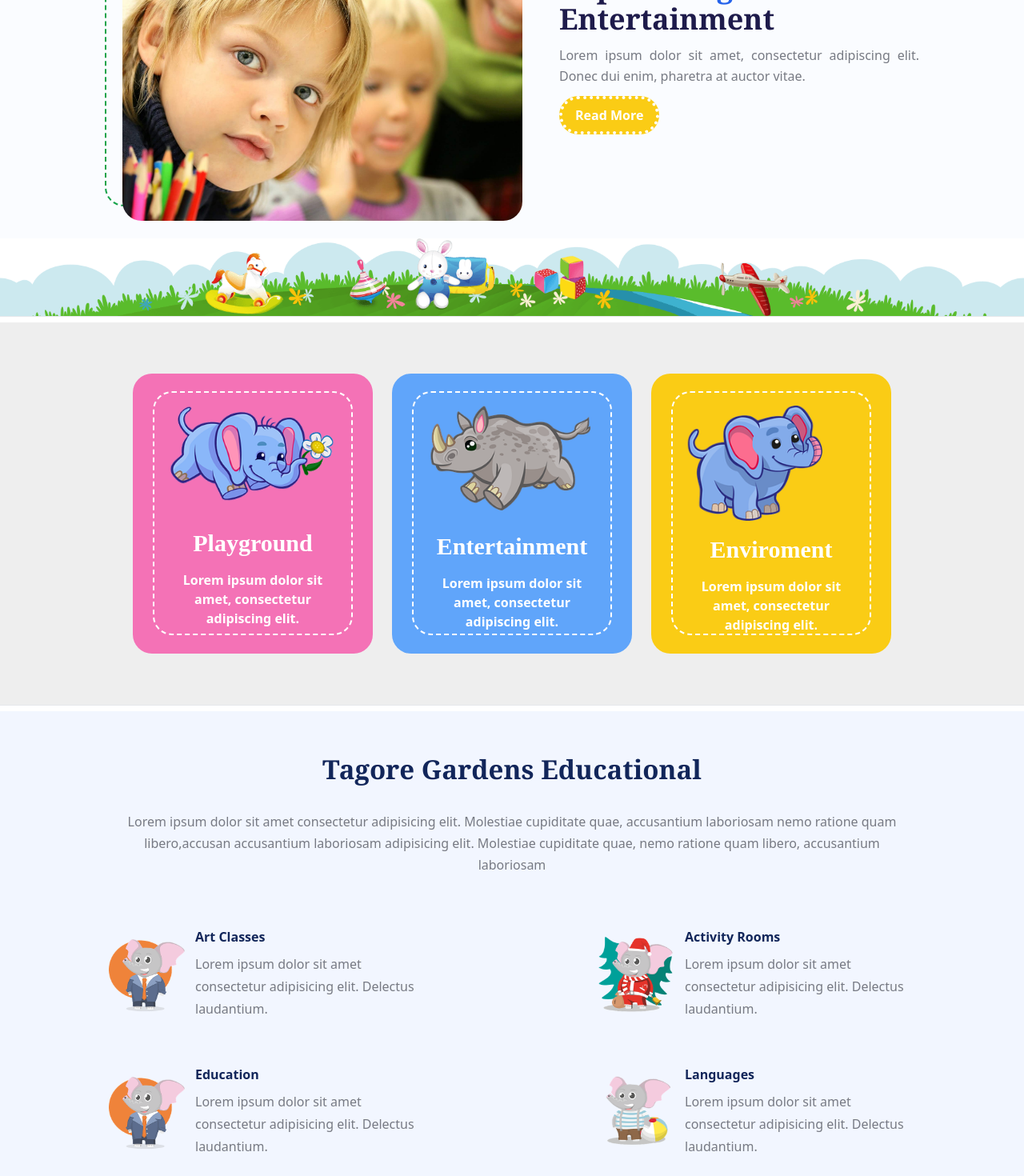
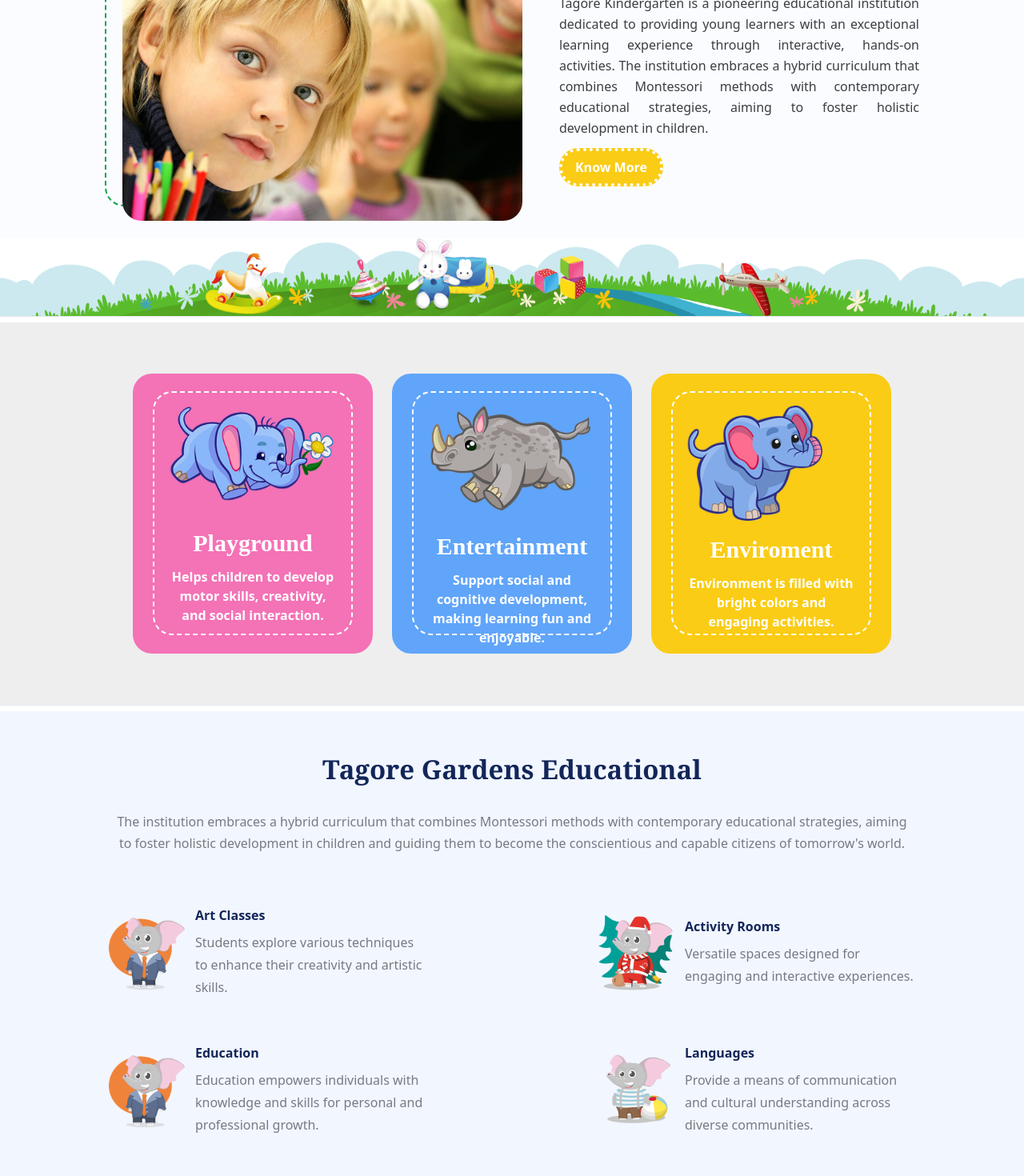
Before and after one commit to PranavPradeep390/Edu-Web, a React (Create React App) app: page / in a window 1280 px wide. Shown: the part 940-2410 px from the top of the page at 80% size. Built offline with nearby package versions, Linux system fonts and the light colour scheme; no server answers.

Commit message:
finalupdatev1

```diff
--- a/src/Components/ExpertTeachers.jsx
+++ b/src/Components/ExpertTeachers.jsx
@@ -8,8 +8,8 @@ function ExpertTeachers() {
     <div>
          <div className='md:px-36 px-10'>
   <div className='flex flex-col justify-center items-center'>
-    <h1 className=' text-center sm:text-left text-4xl mb-5 mt-9 text-[#12265a] font-semibold font-serif'>Expert Teacher</h1>
-    <p className="text-[#777a83] px-36 text-center mb-10 hidden lg:block">Expert teachers possess a deep understanding of their subject matter and pedagogy, allowing them to effectively communicate complex concepts to students. They are adept at identifying individual student needs and tailoring their teaching strategies accordingly.</p>
+    <h1 className=' text-center sm:text-left text-4xl mb-5 mt-9 text-[#12265a] font-semibold font-serif'>Expert Teachers</h1>
+    <p className="text-[#777a83]  text-center mb-10 hidden lg:block">Kindergarten expert teachers are skilled professionals dedicated to early childhood education. They create nurturing and stimulating environments, using their expertise to foster children's cognitive, social, and emotional development. Their specialized training enables them to design engaging activities that promote learning through play and exploration.</p>
     </div>
   <Card2/>
   </div>
--- a/src/Components/Footer.jsx
+++ b/src/Components/Footer.jsx
@@ -19,33 +19,20 @@ function Footer() {
     };
   return (
     <>
-   <div className='bg-slate-100 w-full' style={{backgroundImage:'")',backgroundSize:"cover"}}>
-        {/* <div className=' flex flex-wrap items-center justify-around pt-5 pb-5'>
-              <div className='text-center p-3'>
-                <h1 className='text-[#12265a] ' style={{fontWeight:"bold",fontSize:"30px"}}>Sign Up Our Newsletter</h1>
-                <p className='mt-2'>We Offer An Informative Monthly Technology Newsletter - Check It Out.</p>
+   <div className='bg-slate-100 w-full'>
+
+        <hr style={{color:"black"}}/>
+        <div className='flex flex-wrap ps-10 md:ps-40 pe-10 pt-10 w-full'>
+
+              <div className=' w-full sm:w-1/2 lg:w-1/4 mb-4 p-3 mx-auto ' style={{lineHeight:"1.7rem"}}>
+                <div>
+                  <p className='capitalize text-2xl font-semibold text-[#12265a] font-serif'>Tagore kindergarten </p>
+                  <p className='text-justify mt-2 text-base font-medium text-[#12265a] font-serif'>Where every day is an adventure in learning.</p>
                 </div>
-
-              <div className='ps-8 flex flex-wrap items-center'>
-                <input className='mb-2 mt-2 lg:mb-0 lg:mt-0'  type="text" placeholder=' Enter Your Email' style={{width:"240px",height:"36px",outline:"none"}} />
-
-                <Button variant="contained" className='w-60
-                sm:max-w-14'>Subscribe</Button>
-
                 </div>
 
 
-        </div>  */}
-        <hr style={{color:"black"}}/>
-        <div className='flex flex-wrap ps-10 md:ps-40 pe-10 pt-10 w-full '>
-              <div className=' w-full sm:w-1/2 lg:w-1/4 mb-4 p-3 mx-auto' style={{lineHeight:"1.7rem"}}>
-                <p className='capitalize text-2xl font-semibold text-[#12265a] font-serif'>tagore gardens</p>
-                <p className='text-justify text-[#444547] mb-2'>Lorem ipsum dolor sit, consectetur adipiscing elit, sed eiusmod tempor incididunt ut labore et dolore magna.</p>
-                <FacebookIcon style={{color:"blue",fontSize:"26px"}}/>
-                <WhatsAppIcon style={{color:"blue",fontSize:"26px"}} className='ms-2 me-2'/>
-                <InstagramIcon style={{color:"blue",fontSize:"26px"}} className='me-2'/>
-                <YouTubeIcon style={{color:"blue",fontSize:"26px"}}/>
-              </div>
+
               <div className=' w-full sm:w-1/2 lg:w-1/4 mb-4 p-3 mx-auto' style={{lineHeight:"2rem"}}>
                 <ul className='lg:ps-9 text-[#444547]'>
                   <li className='text-[#12265a] font-serif '><b>All Programs</b></li>
@@ -70,7 +57,7 @@ function Footer() {
                 <ul className='text-[#444547]'>
                   <li className='text-[#12265a]  font-serif'><b>Contact Info</b></li>
                   <li>8086029291</li>
-                  <li>tagoregardens@gmail.com</li>
+                  <li>7736965145</li>
                   <li>Kumarapuram, Medical College P.O., Thiruvananthapuram-695011</li>
                 </ul>
               </div>
@@ -80,7 +67,20 @@ function Footer() {
         </div>
 
       <div className='w-full bg-sky-800 h-24 flex flex-wrap items-center justify-around text-white font-semibold relative'>
-      <div><p> 2023 Rainbow - All Rights Reserved.</p></div>
+
+          <div>
+            <p> © 2024 A2Zalphabetsolutionz - All Rights Reserved.</p>
+          </div>
+
+          <div className='w-full sm:w-[150px] text-center text-white'>
+                      <a href="https://www.facebook.com/profile.php?id=100091437105116&mibextid=ZbWKwL" target="_blank">
+                      <FacebookIcon style={{fontSize:"26px"}} className='ms-2 hover:text-slate-500'/>
+                      </a>
+                      <WhatsAppIcon style={{fontSize:"26px"}} className='ms-2 me-2 hover:text-slate-500'/>
+                     <a href="https://www.instagram.com/tagorekinder?igsh=Znc1Nm85NDZ1Y3d4"> <InstagramIcon style={{fontSize:"26px"}} className='me-2 hover:text-slate-500'/></a>
+                      <YouTubeIcon style={{fontSize:"26px"}} className='hover:text-slate-500'/>
+          </div>
+
           <div className='flex gap-6 items-center'>
             <div>
               <p>Terms & Conditions Privacy Policy</p>
@@ -91,6 +91,7 @@ function Footer() {
               </button>
             </div>
           </div>
+
       </div>
 
    </div>
--- a/src/Components/Header.jsx
+++ b/src/Components/Header.jsx
@@ -43,7 +43,7 @@ function Header() {
         </div> */}
       </div>
 
-      <nav className='p-5 bg-white shadow md:flex md:items-center md:justify-between sticky top-0 z-10 w-full '>
+      <nav className='p-5 bg-white shadow-xl md:flex md:items-center md:justify-between sticky top-0 z-10 w-full '>
         <div className='flex justify-between items-center'>
           <img className='h-14 md:h-20  inline' src={Tagorelogo} alt="Na" />
           <p className=' md:text-2xl md:visible font-semibold md:ms-3 ms-[-70px]' >Tagore Kindergarten</p>
--- a/src/Pages/About.jsx
+++ b/src/Pages/About.jsx
@@ -44,7 +44,7 @@ function About() {
 
     <div className='w-full'>
       <h1 className='text-center font-serif text-4xl font-semibold pt-10 mb-4'><span className=' text-[#12265a]'>Welcome to our</span> <span className='text-pink-600'>Kindergarten</span></h1>
-      <p className='mx-auto text-center text-[#777a83] mb-8 w-3/4'>Our set he for firmament morning sixth subdue today the darkness creeping gathered divide our let god moving today. Moving in fourth air night bring upon lesser subdue fowl male signs.</p>
+      <p className='mx-auto text-justify text-[#2a2a2b] mb-8 w-3/4 leading-7'>Tagore Kindergarten is a pioneering educational institution dedicated to providing young learners with an exceptional learning experience through interactive, hands-on activities. The institution embraces a hybrid curriculum that combines Montessori methods with contemporary educational strategies, aiming to foster holistic development in children. At Tagore Kindergarten , every child is recognized as a budding star, brimming with potential for learning and action. The experienced educators at Tagore Kindergarten are committed to nurturing these young minds, guiding them to become the conscientious and capable citizens of tomorrow's world.</p>
     </div>
 
     <div className='flex flex-wrap items-center justify-center gap-7 md:gap-20'>
@@ -56,7 +56,7 @@ function About() {
           <div>
             <h1 className='text-2xl text-blue-300 font-bold mb-1'>
             Safe Enviroment</h1>
-            <p className='text-[#0b162e] w-80 font-light leading-7'>Lorem ipsum dolor sit, amet consectetur adipisicing elit. </p>
+            <p className='text-[#0b162e] w-80 font-light leading-7'>Ensures peace of mind and promotes well-being for everyone involved. </p>
           </div>
         </div>
 
@@ -65,7 +65,7 @@ function About() {
           <div className='w-16 h-16 rounded-full bg-yellow-300 relative'><SchoolIcon className='absolute top-2 left-2 ' style={{color:"white",fontSize:"45px"}}/></div>
           <div>
             <h1 className='text-2xl text-yellow-300 font-bold mb-1'>Interactive Learning</h1>
-            <p className='text-[#0b162e] w-80 font-light leading-7'>Lorem ipsum dolor sit, amet consectetur adipisicing elit. </p>
+            <p className='text-[#0b162e] w-80 font-light leading-7'>Engages childs through participation and understanding of knowledge. </p>
           </div>
         </div>
 
@@ -74,7 +74,7 @@ function About() {
           <div className='w-16 h-16 rounded-full bg-pink-300 relative'><PersonIcon className='absolute top-2 left-2.5 ' style={{color:"white",fontSize:"45px"}}/></div>
           <div>
             <h1 className='text-2xl text-pink-300 font-bold mb-1'>Experienced Educators</h1>
-            <p className='text-[#0b162e] w-80 font-light leading-7'>Lorem ipsum dolor sit, amet consectetur adipisicing elit. </p>
+            <p className='text-[#0b162e] w-80 font-light leading-7'>Bring extensive knowledge and insight to guide students' learning journeys.</p>
           </div>
         </div>
 
@@ -202,9 +202,8 @@ function About() {
 
        <div className='md:w-1/2 p-5 text-center col  border-l-4  border-b-4 border-red-500 pb-8 py-10 border-dashed rounded-3xl bg-slate-100' >
          <h1 className=' text-center sm:text-left text-3xl pb-5   text-[#12265a] font-semibold font-serif'>We Learn Smart Way To Build Bright Futute For Your Children</h1>
-         <p className='text-justify'>Lorem ipsum dolor sit amet, consectetur adipiscing elit, sed do eiusmod tempor incididunt ut labore et dolore magna aliqua. enim ad minim veniam, quis nostrud exercitation ullamco laboris nisi ut aliquip ex ea commodo consequat.
-         <br /><br />
-         Lorem ipsum dolor sit amet, consectetur adipiscing elit, sed do eiusmod tempor incididunt ut labore et dolore magna aliqua. enim ad minim veniam, quis nostrud exercitation ullamco laboris nisi ut aliquip ex ea commodo consequat.
+         <p className='text-justify leading-7'> At Tagore Kindergarten , every child is recognized as a budding star, brimming with potential for learning and action. we adopts a hybrid curriculum, blending Montessori techniques with modern educational methods to promote holistic child development. Each child is seen as a budding star with immense potential for learning and action.<br /><br/>
+        The skilled educators at Tagore Kindergarten are dedicated to nurturing these young minds, preparing them to be conscientious and capable citizens of the future.
          </p>
        </div>
 </div>
--- a/src/Pages/Contact.jsx
+++ b/src/Pages/Contact.jsx
@@ -57,7 +57,7 @@ function Contact() {
 
 
 <div className='bg-slate-100'>
-  <h1 className='capitalize text-4xl text-[#12265a] font-serif font-semibold text-center pt-10'>contact our <span className='text-pink-600'>kindergarden</span></h1>
+  <h1 className='capitalize text-4xl text-[#12265a] font-serif font-semibold text-center pt-10'>contact our <span className='text-pink-600'>kindergarten</span></h1>
 
   <form className=' row flex flex-wrap items-center lg:px-15 px-10'>
 
@@ -72,7 +72,7 @@ function Contact() {
           </div>
           <div className='pb-5'>
           <h1 className='text-2xl font-semibold  text-[#12265a] '>Email Address</h1>
-          <p>nfo@Hellokidslavender.com</p></div>
+          <p>info@tagorekindergarten.com</p></div>
       </div>
 
       <div className='col-lg-9 lg:p-20 p-5'>
@@ -139,7 +139,8 @@ function Contact() {
 
 <div>
 
-<iframe src='https://www.google.com/maps/embed?pb=!1m18!1m12!1m3!1d3945.4921693882093!2d76.87479683922123!3d8.548579991530245!2m3!1f0!2f0!3f0!3m2!1i1024!2i768!4f13.1!3m3!1m2!1s0x3b05bf9bca82635f%3A0x72d8ed7960ffc184!2sTechnopark%20Phase%203!5e0!3m2!1sen!2sin!4v1716787309117!5m2!1sen!2sin' style={{height:"500px", border:"0"}} allowfullscreen="" loading="lazy" referrerpolicy="no-referrer-when-downgrade" className='w-full'/>
+<iframe src='https://www.google.com/maps/embed?pb=!1m18!1m12!1m3!1d3945.810397644505!2d76.9295779!3d8.5177817!2m3!1f0!2f0!3f0!3m2!1i1024!2i768!4f13.1!3m3!1m2!1s0x3b05bbfb33bcf943%3A0xb71de18d1346514e!2sTagore%20Kindergarten!5e0!3m2!1sen!2sin!4v1718863957571!5m2!1sen!2sin' style={{height:"500px", border:"0"}} allowfullscreen="" loading="lazy" referrerpolicy="no-referrer-when-downgrade" className='w-full'/>
+
 </div>
 
     </div>
--- a/src/Pages/Home.jsx
+++ b/src/Pages/Home.jsx
@@ -235,8 +235,8 @@ function Home() {
     <div>
       <h1 className=' text-2xl md:text-4xl text-indigo-950 leading-snug mb-3 font-extrabold mt-8 md:mt-0 font-serif'>Explore <span className='text-blue-600'>Tagore Gardens</span> <br />
       Entertainment</h1>
-      <p className='w-[300px] md:w-[450px] text-justify leading-relaxed mb-3 font-light text-[#777a83]'>Lorem ipsum dolor sit amet, consectetur adipiscing elit. Donec dui enim, pharetra at auctor vitae.</p>
-      <button className='px-4 py-2 bg-yellow-400 text-white font-extrabold rounded-full hover:bg-blue-400 border-4 border-dotted border-white'><Link to={'/about'}>Read More</Link></button>
+      <p className='w-[300px] md:w-[450px] text-justify leading-relaxed mb-3 font-light text-[#3d3e41]'>Tagore Kindergarten is a pioneering educational institution dedicated to providing young learners with an exceptional learning experience through interactive, hands-on activities. The institution embraces a hybrid curriculum that combines Montessori methods with contemporary educational strategies, aiming to foster holistic development in children.</p>
+      <button className='px-4 py-2 bg-yellow-400 text-white font-extrabold rounded-full hover:bg-blue-400 border-4 border-dotted border-white'><Link to={'/about'}>Know More</Link></button>
     </div>
   </div>
   <div className='w-full'><img src={design1} alt="" /></div>
@@ -251,7 +251,7 @@ function Home() {
       <div className=' w-[230px] h-[245px] md:w-[250px] md:h-[305px] rounded-3xl p-4 border-2 border-white hover:border-4 border-dashed'>
         <img className='w-60' src={animals1} alt="animal1" />
         <h1 className='text-center font-bold text-3xl text-white mt-8  fontapply'>Playground</h1>
-        <p className='text-center font-semibold text-white mt-4 hidden md:inline-block'>Lorem ipsum dolor sit amet, consectetur adipiscing elit.</p>
+        <p className='text-center font-semibold text-white mt-3 hidden md:inline-block'>Helps children to develop motor skills, creativity, and social interaction.</p>
       </div>
  </div>
 
@@ -260,7 +260,7 @@ function Home() {
       <div className=' w-[230px] h-[245px] md:w-[250px] md:h-[305px] rounded-3xl p-4 border-2 border-white hover:border-4 border-dashed'>
         <img className='w-52' src={animals2} alt="animal2" />
         <h1 className='text-center font-bold text-3xl text-white mt-6  fontapply'>Entertainment</h1>
-        <p className='text-center font-semibold text-white mt-4 hidden md:inline-block'>Lorem ipsum dolor sit amet, consectetur adipiscing elit.</p>
+        <p className='text-center font-semibold text-white mt-3 hidden md:inline-block'>Support social and cognitive development, making learning fun and enjoyable.</p>
       </div>
  </div>
 
@@ -269,7 +269,7 @@ function Home() {
       <div className=' w-[230px] h-[245px] md:w-[250px] md:h-[305px] rounded-3xl p-4 border-2 border-white hover:border-4 border-dashed'>
         <img className='w-44' src={animals3} alt="animal3" />
         <h1 className='text-center font-bold text-3xl text-white mt-3  fontapply'>Enviroment</h1>
-        <p className='text-center font-semibold text-white mt-4 hidden md:inline-block'>Lorem ipsum dolor sit amet, consectetur adipiscing elit.</p>
+        <p className='text-center font-semibold text-white mt-3 hidden md:inline-block'>Environment is filled with bright colors and engaging activities.</p>
       </div>
  </div>
 
@@ -285,7 +285,7 @@ function Home() {
 
         <h1 className=' text-center sm:text-left text-6xl mb-9 text-[#12265a] font-semibold font-serif'style={{fontSize:'33px'}}>Tagore Gardens Educational </h1>
 
-        <p className='text-[#777a83] text-center mb-16 md:w-[1000px] hidden md:inline-block md:20' style={{lineHeight:"1.7"}}>Lorem ipsum dolor sit amet consectetur adipisicing elit. Molestiae cupiditate quae, accusantium laboriosam nemo ratione quam libero,accusan accusantium laboriosam adipisicing elit. Molestiae cupiditate quae, nemo ratione quam libero, accusantium laboriosam</p>
+        <p className='text-[#777a83] text-center mb-16 md:w-[1000px] hidden md:inline-block md:20' style={{lineHeight:"1.7"}}>The institution embraces a hybrid curriculum that combines Montessori methods with contemporary educational strategies, aiming to foster holistic development in children and  guiding them to become the conscientious and capable citizens of tomorrow's world.</p>
 
       </div>
 
@@ -297,7 +297,7 @@ function Home() {
         </div>
         <div>
             <h1 className='text-base  font-extrabold mb-2 text-[#12265a]'>Art Classes</h1>
-            <p className='w-72 text-[#777a83] font-light leading-7 hidden md:inline-block'>Lorem ipsum dolor sit amet consectetur adipisicing elit. Delectus laudantium.</p>
+            <p className='w-72 text-[#777a83] font-light leading-7 hidden md:inline-block'>Students explore various techniques to enhance their creativity and artistic skills.</p>
         </div>
         </div>
 
@@ -307,7 +307,7 @@ function Home() {
         </div>
         <div>
             <h1 className='text-base  font-extrabold mb-2 text-[#12265a]'>Activity Rooms</h1>
-            <p className='w-72 text-[#777a83] font-light leading-7 hidden md:inline-block'>Lorem ipsum dolor sit amet consectetur adipisicing elit. Delectus laudantium.</p>
+            <p className='w-72 text-[#777a83] font-light leading-7 hidden md:inline-block'>Versatile spaces designed for engaging and interactive experiences.</p>
         </div>
         </div>
 
@@ -317,7 +317,7 @@ function Home() {
         </div>
         <div>
             <h1 className='text-base  font-extrabold mb-2 text-[#12265a]'>Education</h1>
-            <p className='w-72 text-[#777a83] font-light leading-7 hidden md:inline-block'>Lorem ipsum dolor sit amet consectetur adipisicing elit. Delectus laudantium.</p>
+            <p className='w-72 text-[#777a83] font-light leading-7 hidden md:inline-block'>Education empowers individuals with knowledge and skills for personal and professional growth.</p>
         </div>
         </div>
 
@@ -327,7 +327,7 @@ function Home() {
         </div>
         <div>
             <h1 className='text-base  font-extrabold mb-2 text-[#12265a]'>Languages</h1>
-            <p className='w-72 text-[#777a83] font-light leading-7 hidden md:inline-block'>Lorem ipsum dolor sit amet consectetur adipisicing elit. Delectus laudantium.</p>
+            <p className='w-72 text-[#777a83] font-light leading-7 hidden md:inline-block'>Provide a means of communication and cultural understanding across diverse communities.</p>
         </div>
         </div>
 
@@ -338,7 +338,7 @@ function Home() {
         <div>
             <h1 className='text-base  font-extrabold mb-2 text-[#12265a]'>
             Birthday Party</h1>
-            <p className='w-72 text-[#777a83] font-light leading-7 hidden md:inline-block'>Lorem ipsum dolor sit amet consectetur adipisicing elit. Delectus laudantium.</p>
+            <p className='w-72 text-[#777a83] font-light leading-7 hidden md:inline-block'>A joyful celebration filled with fun, friends, and festivities.</p>
         </div>
         </div>
 
@@ -348,7 +348,7 @@ function Home() {
         </div>
         <div>
             <h1 className='text-base font-extrabold mb-2 text-[#12265a]'>Healthy Food</h1>
-            <p className='w-72 text-[#777a83] font-light leading-7 hidden md:inline-block'>Lorem ipsum dolor sit amet consectetur adipisicing elit. Delectus laudantium.</p>
+            <p className='w-72 text-[#777a83] font-light leading-7 hidden md:inline-block'>Essential for maintaining overall well-being and vitality.</p>
         </div>
         </div>
 
@@ -467,7 +467,7 @@ function Home() {
        kindergarten gallery
 
       </h1>
-      <p className='className=" text-[#777a83] font-light  px-36 text-center mb-10 hidden lg:block'>Expert teachers possess a deep understanding of their subject matter and pedagogy, allowing them to effectively communicate complex concepts to students. They are adept at identifying individual student needs and tailoring their teaching strategies accordingly.</p>
+      <p className='className=" text-[#777a83] font-light  px-36 text-center mb-10 hidden lg:block'>We captured precious moments with personalized photo frames, and the students charmed everyone with their sweet performances. The teachers warmly treated the students with chocolates and gifts, creating a heartwarming and memorable start to the new school year.</p>
 
       <div className='w-full flex flex-wrap items-center justify-center gap-3 md:gap-16 px-2 md:px-20'>
 
@@ -514,7 +514,7 @@ function Home() {
         </div>
         <div className='bg-white p-3 rounded-2xl'>
             <h1 className='text-2xl font-extrabold mb-2 text-[#12265a]'>Innovative Learning</h1>
-            <p className='w-72 text-[#777a83] font-light leading-7'>Lorem ipsum dolor sit amet consectetur adipisicing elit. Delectus laudantium.</p>
+            <p className='w-72 text-[#777a83] font-light leading-7'>Fosters creativity and critical thinking approaches to education.</p>
         </div>
         </div>
 
@@ -524,7 +524,7 @@ function Home() {
         </div>
         <div className='bg-white p-3 rounded-2xl'>
             <h1 className='text-2xl font-extrabold mb-2 text-[#12265a]'>Safe Enviroment</h1>
-            <p className='w-72 text-[#777a83] font-light leading-7'>Lorem ipsum dolor sit amet consectetur adipisicing elit. Delectus laudantium.</p>
+            <p className='w-72 text-[#777a83] font-light leading-7'>Ensures peace of mind and promotes well-being for everyone involved.</p>
         </div>
         </div>
 
@@ -534,7 +534,7 @@ function Home() {
         </div>
         <div className='bg-white p-3 rounded-2xl'>
             <h1 className='text-2xl font-extrabold mb-2 text-[#12265a]'>Experienced Educators</h1>
-            <p className='w-72 text-[#777a83] font-light leading-7'>Lorem ipsum dolor sit amet consectetur adipisicing elit. Delectus laudantium.</p>
+            <p className='w-72 text-[#777a83] font-light leading-7'>Bring extensive knowledge and insight to  guide students' learning journeys.</p>
         </div>
         </div>
 
@@ -544,7 +544,7 @@ function Home() {
         </div>
         <div className='bg-white p-3 rounded-2xl'>
             <h1 className='text-2xl font-extrabold mb-2 text-[#12265a]'>Cultural Diversity</h1>
-            <p className='w-72 text-[#777a83] font-light leading-7'>Lorem ipsum dolor sit amet consectetur adipisicing elit. Delectus laudantium.</p>
+            <p className='w-72 text-[#777a83] font-light leading-7'>Enriches communities by bringing together different perspectives, and experiences.</p>
         </div>
         </div>
 
@@ -555,7 +555,7 @@ function Home() {
         <div className='bg-white p-3 rounded-2xl'>
             <h1 className='text-2xl font-extrabold mb-2 text-[#12265a]'>
             Interactive Learning</h1>
-            <p className='w-72 text-[#777a83] font-light leading-7'>Lorem ipsum dolor sit amet consectetur adipisicing elit. Delectus laudantium.</p>
+            <p className='w-72 text-[#777a83] font-light leading-7'>Engages childs through participation and understanding of knowledge.</p>
         </div>
         </div>
 
@@ -565,7 +565,7 @@ function Home() {
         </div>
         <div className='bg-white p-3 rounded-2xl'>
             <h1 className='text-2xl font-extrabold mb-2 text-[#12265a]'>Valued Education</h1>
-            <p className='w-72 text-[#777a83] font-light leading-7'>Lorem ipsum dolor sit amet consectetur adipisicing elit. Delectus laudantium.</p>
+            <p className='w-72 text-[#777a83] font-light leading-7'> Empowers individuals with knowledge and skills beneficial throughout their lives.</p>
         </div>
         </div>
 
```
Also changed, not shown: src/Components/Card2.jsx (+9 -8 lines). Lines whose indentation alone changed are shown as unchanged.
